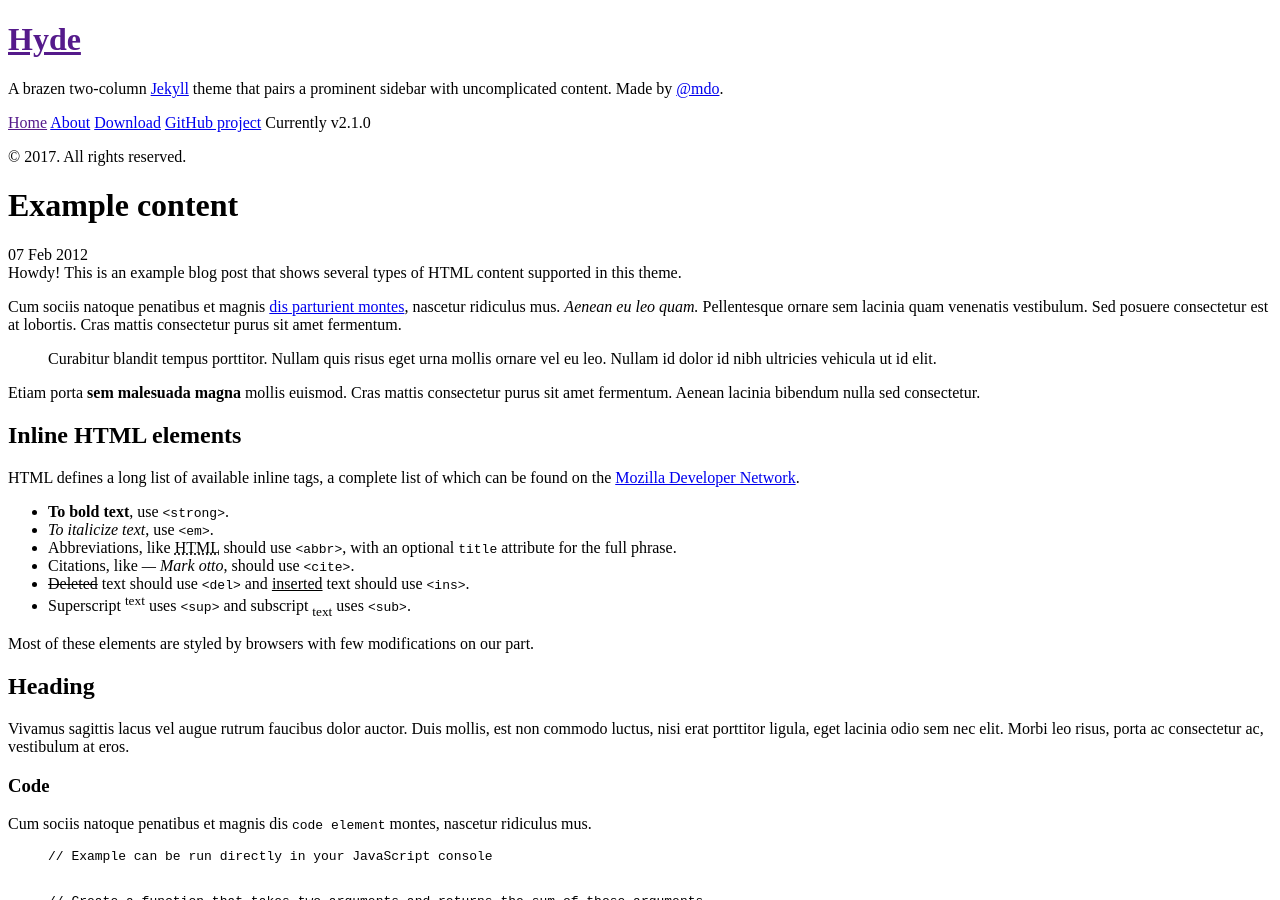
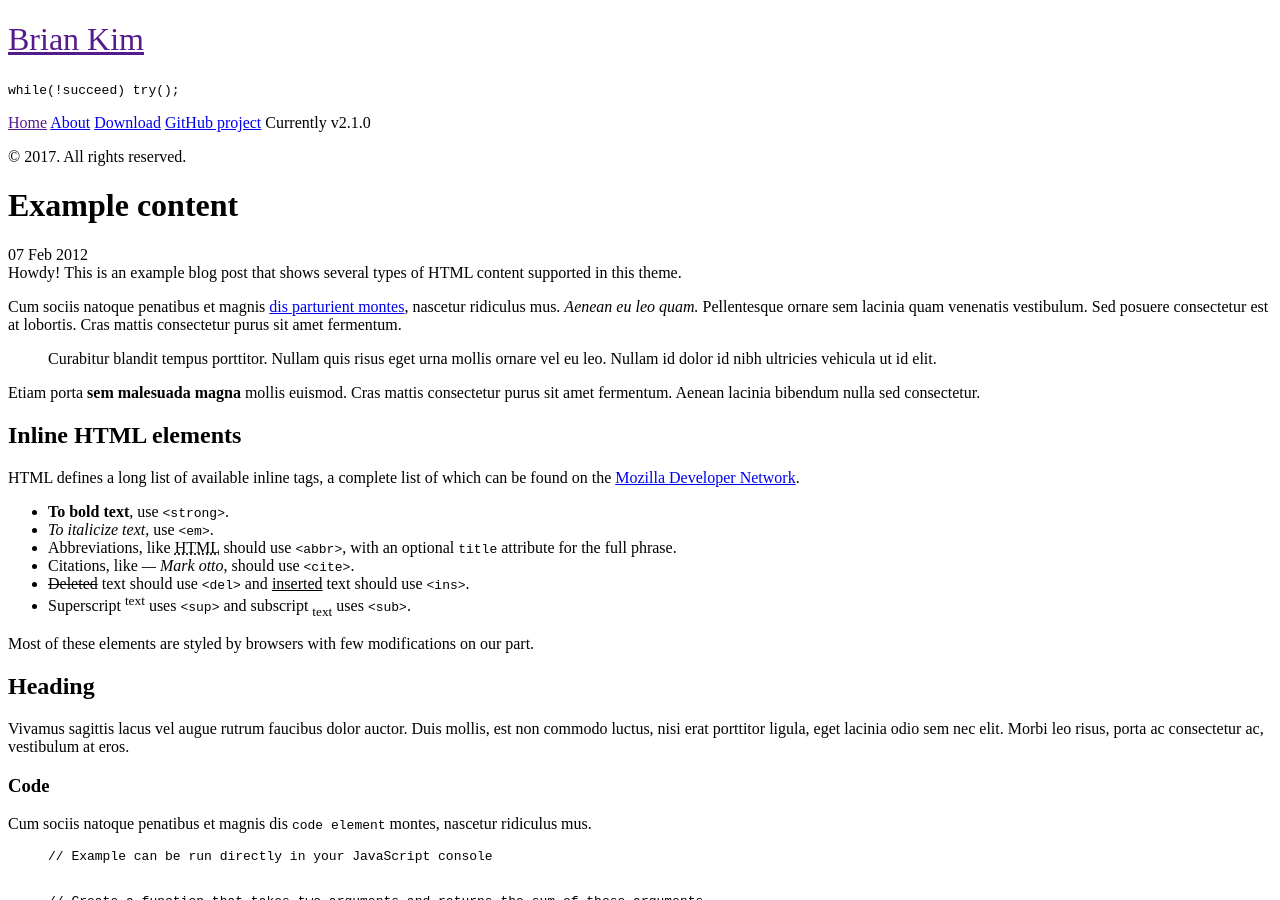
Before and after one commit to briank621/briank621.github.io, a Jekyll site: the page built from _posts/2012-02-07-example-content.md, in a window 1280 px wide and 900 px high. Built offline with Jekyll 4.4.1, drawn with Linux system fonts in a browser that asks for light colours; Markdown is read by kramdown in place of the engine named in the settings.

Commit message:
Fixed front page and config

```diff
--- a/_config.yml
+++ b/_config.yml
@@ -1,21 +1,22 @@
 # Dependencies
-markdown:         redcarpet
-highlighter:      pygments
+markdown: kramdown
+# markdown:         redcarpet
+# highlighter:      pygments
 
 # Permalinks
 permalink:        pretty
 # relative_permalinks: true
 
 # Setup
-title:            Hyde
-tagline:          'A Jekyll theme'
-description:      'A brazen two-column <a href="http://jekyllrb.com" target="_blank">Jekyll</a> theme that pairs a prominent sidebar with uncomplicated content. Made by <a href="https://twitter.com/mdo" target="_blank">@mdo</a>.'
-url:              http://hyde.getpoole.com
+title:            Brian Kim
+tagline:          'Aspiring programmer'
+description:      '<code> while(!succeed) try(); </code>'
+url:              http://briank621.github.io
 baseurl:          /
 
 author:
-  name:           'Mark Otto'
-  url:            https://twitter.com/mdo
+  name:           'Brian Kim'
+  url:             http://briank621.github.io
 
 paginate:         5
 
@@ -23,4 +24,7 @@ paginate:         5
 version:          2.1.0
 
 github:
-  repo:           https://github.com/poole/hyde
+  repo:           https://briank621.github.io
+
+plugins:
+  - jekyll-paginate
--- a/_includes/sidebar.html
+++ b/_includes/sidebar.html
@@ -1,7 +1,7 @@
 <div class="sidebar">
   <div class="container sidebar-sticky">
     <div class="sidebar-about">
-      <h1>
+      <h1 style="font-weight:normal">
         <a href="{{ site.baseurl }}">
           {{ site.title }}
         </a>
--- a/_layouts/default.html
+++ b/_layouts/default.html
@@ -3,7 +3,7 @@
 
   {% include head.html %}
 
-  <body class="theme-base-0c">
+  <body class="theme-base-0d">
 
     {% include sidebar.html %}
 
--- a/_posts/2012-02-07-example-content.md
+++ b/_posts/2012-02-07-example-content.md
@@ -51,8 +51,6 @@ Aenean lacinia bibendum nulla sed consectetur. Etiam porta sem malesuada magna m
 ### Gists via GitHub Pages
 
 Vestibulum id ligula porta felis euismod semper. Nullam quis risus eget urna mollis ornare vel eu leo. Donec sed odio dui.
-
-{% gist 5555251 gist.md %}
 
 Aenean eu leo quam. Pellentesque ornare sem lacinia quam venenatis vestibulum. Nullam quis risus eget urna mollis ornare vel eu leo. Cum sociis natoque penatibus et magnis dis parturient montes, nascetur ridiculus mus. Donec sed odio dui. Vestibulum id ligula porta felis euismod semper.
 
```
